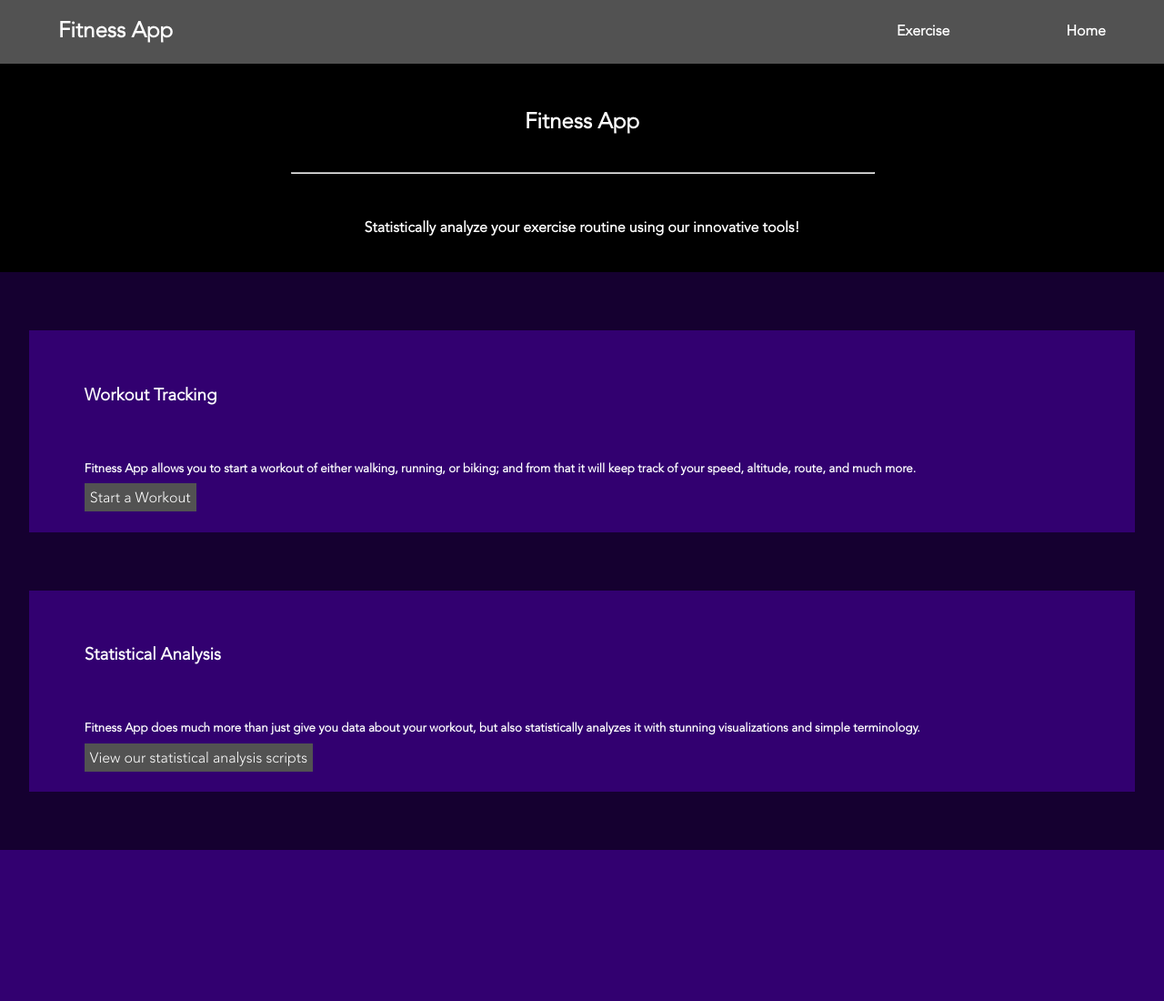
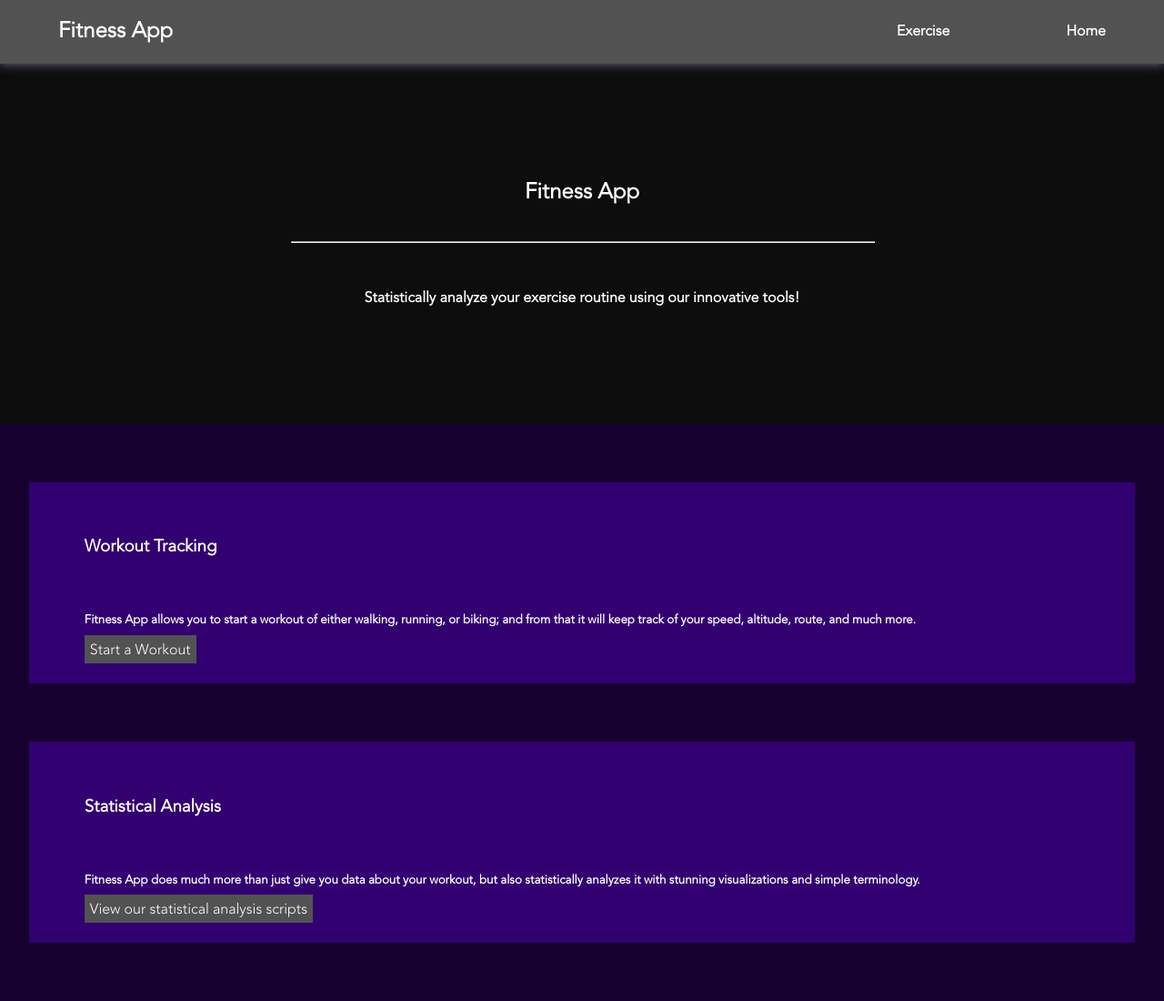
Before and after one commit to stcejorPmodnar/altariel, a PHP site: page / in a window 1280 px wide. Shown: the whole page at 91% size. Before the commit the page ends 934 px from the top, so only its background shows below. Run offline with PHP 8.4, Linux system fonts and the light colour scheme.

Commit message:
fixed navbar shadow

```diff
--- a/stylesheets/main.css
+++ b/stylesheets/main.css
@@ -19,10 +19,11 @@ a, p, h1, h2, h3, h4, h5, h6 {
 }
 
 #navbar {
+    position: relative;
     background-color: #525252;
     width: 100%;
     height: 70px;
-    box-shadow: 0px 3px 10px ;
+    box-shadow: 0 1px 10px #6d5f78;
 }
 
 #navbar > * {
@@ -54,11 +55,15 @@ a, p, h1, h2, h3, h4, h5, h6 {
 
 #title-section {
     text-align: center;
-    background-color: black;
+    background-color: #0d0d0d;
 }
 
-#title-section > h2, #title-section > h4 {
-    margin: 4% 5% 3% 5%
+#title-section > h2 {
+    margin: 10% 5% 3% 5%
+}
+
+#title-section > h4 {
+    margin: 4% 5% 10% 5%
 }
 
 hr {
@@ -68,7 +73,6 @@ hr {
 }
 
 #info {
-    box-sizing: border-box;
     flex: 1 0 100%;
     height: 100%;
 }
```
